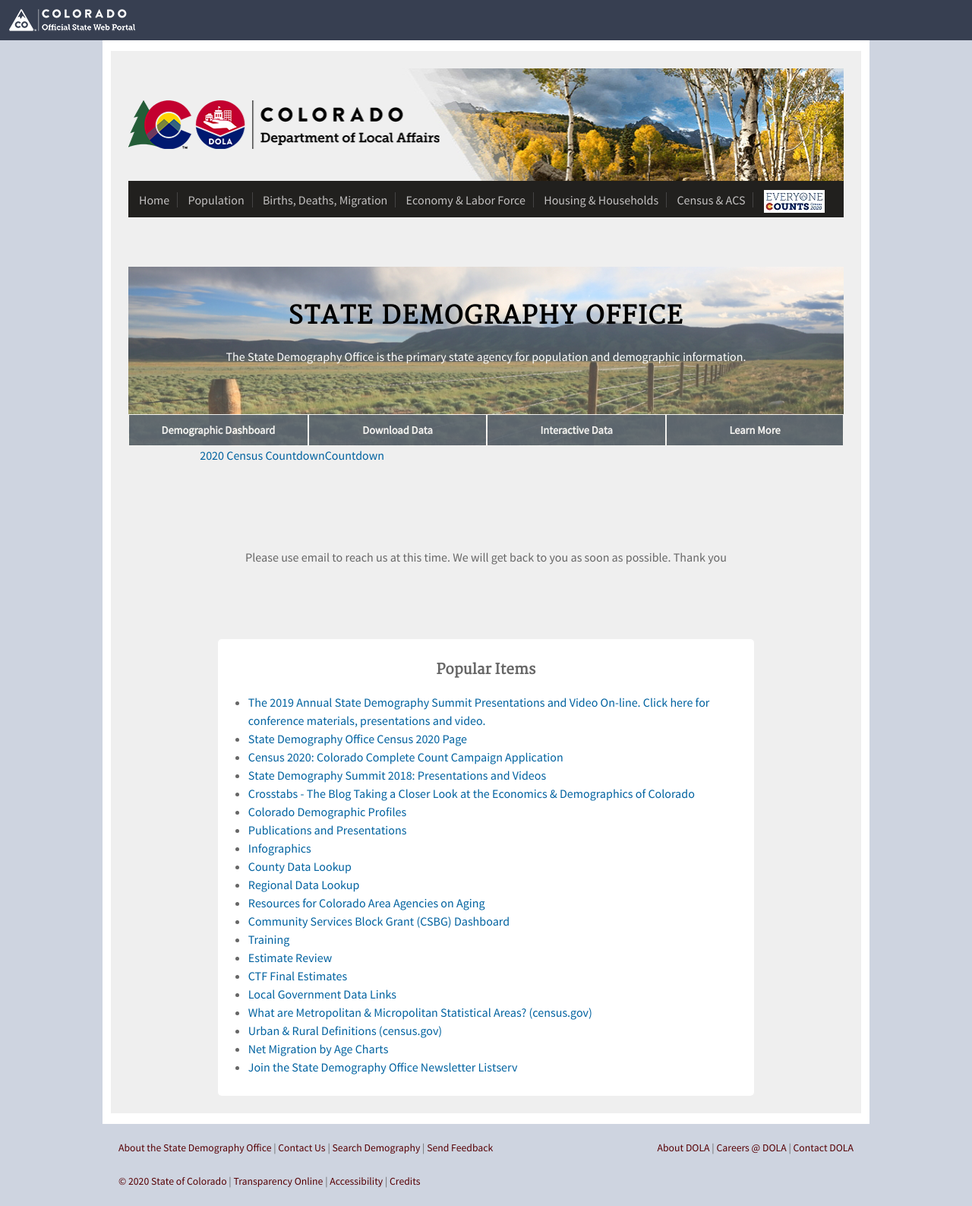
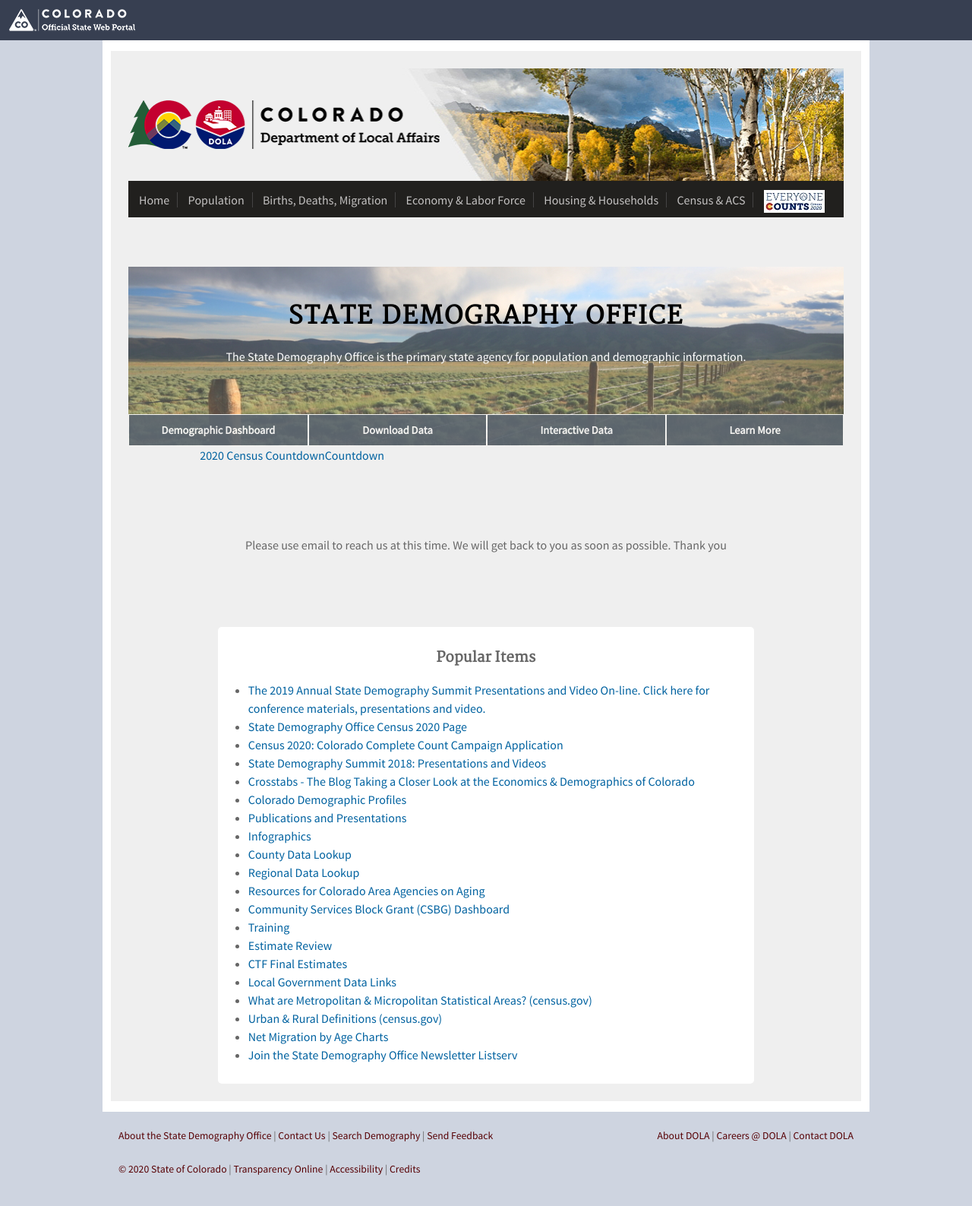
Before and after one commit to TBleess/Website_New, a Jekyll site: the page built from pages/0_Homepage_and_Footer_Links/index.md, in a window 1280 px wide. Shown: the whole page at 76% size. Built offline with Jekyll 4.4.1, drawn with Linux system fonts in a browser that asks for light colours.

Commit message:
Out of Office

```diff
--- a/_includes/_homepageHeader.html
+++ b/_includes/_homepageHeader.html
@@ -48,6 +48,6 @@
 </section>
 <div data-type="countdown" data-id="1764071" class="tickcounter" style="width: 80%; height: 80%; position: relative; margin: auto; padding-bottom: 10%"><a href="//www.tickcounter.com/countdown/1764071/2020-census-countdown" title="2020 Census Countdown">2020 Census Countdown</a><a href="//www.tickcounter.com/" title="Countdown">Countdown</a>
 </div>
-<p class="center" text-color="red">Please use email to reach us at this time. We will get back to you as soon as possible. Thank you</p>
+<div class="center" text-color="red">Please use email to reach us at this time. We will get back to you as soon as possible. Thank you</div>
 <script>(function(d, s, id) { var js, pjs = d.getElementsByTagName(s)[0]; if (d.getElementById(id)) return; js = d.createElement(s); js.id = id; js.src = "//www.tickcounter.com/static/js/loader.js"; pjs.parentNode.insertBefore(js, pjs); }(document, "script", "tickcounter-sdk"));</script>
 <br>
```
